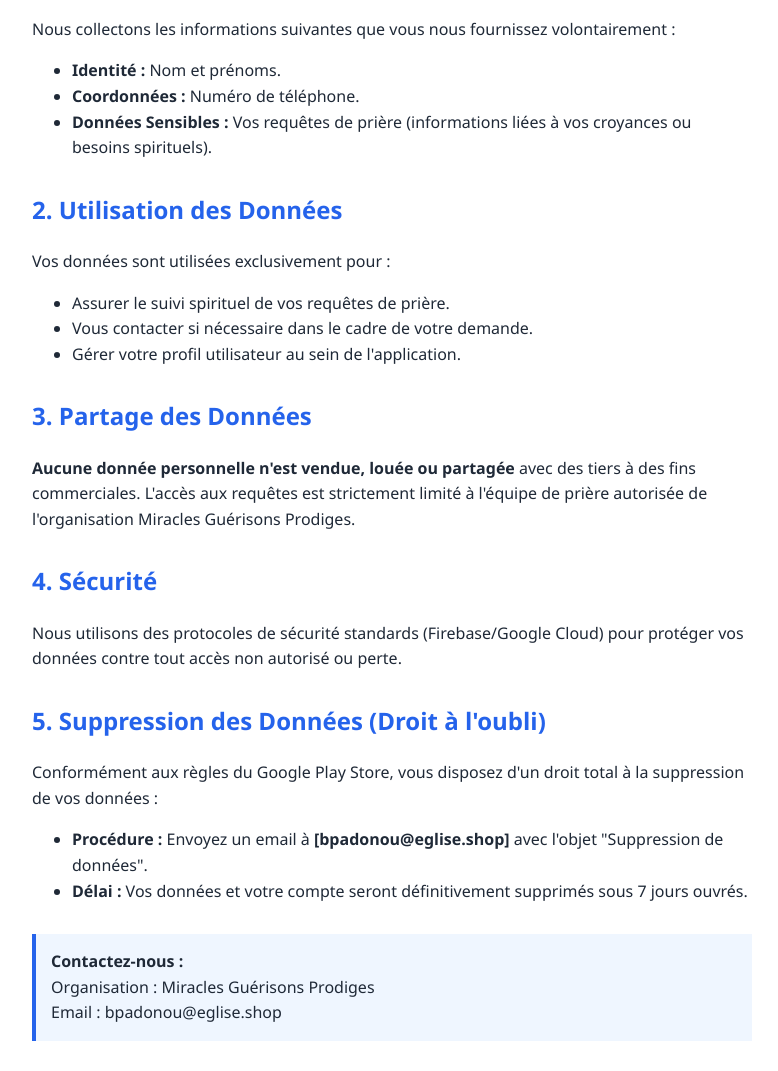
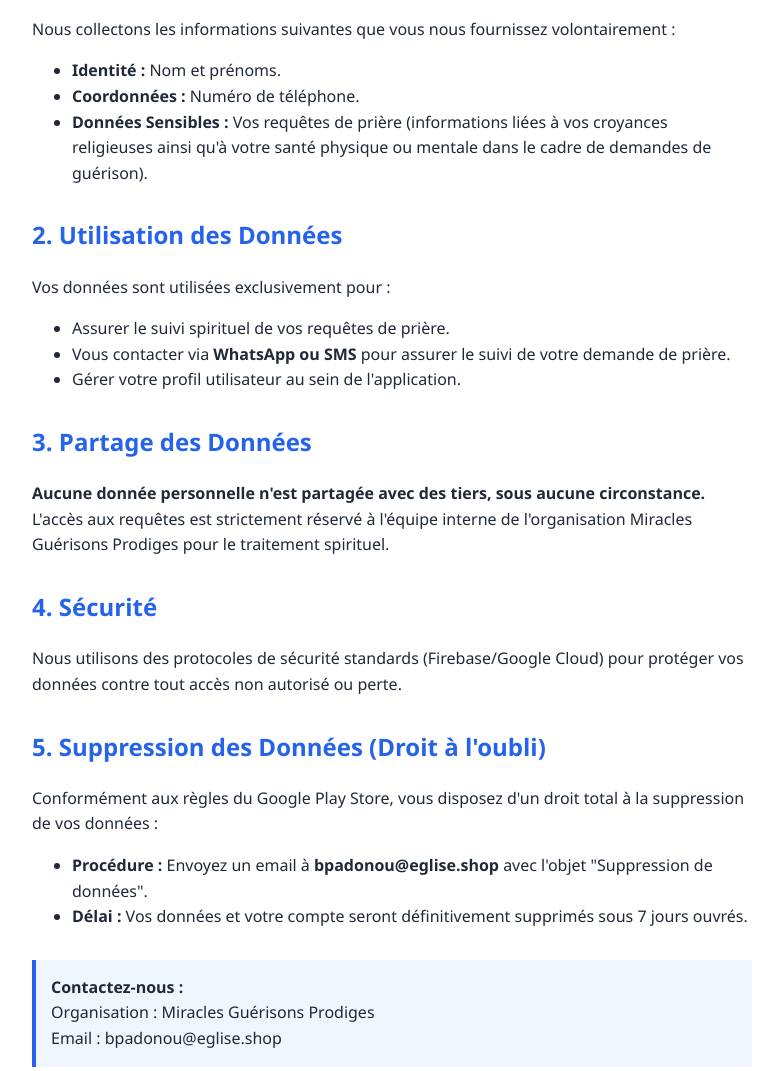
Before and after one commit to padbor/mgp-privacy, a plain HTML site: page index.html in a window 1280 px wide. Shown: the part 410-1481 px from the top of the page, without its empty margins (248-1026 px from the left). Drawn offline with Linux system fonts and the light colour scheme.

Commit message:
Add files via upload

```diff
--- a/index.html
+++ b/index.html
@@ -11,7 +11,6 @@
             --bg-color: #f9fafb;
             --card-bg: #ffffff;
         }
-
         body {
             font-family: 'Segoe UI', Tahoma, Geneva, Verdana, sans-serif;
             line-height: 1.6;
@@ -20,58 +19,44 @@
             margin: 0;
             padding: 0;
         }
-
         .container {
             max-width: 800px;
             margin: 40px auto;
             padding: 20px;
         }
-
         .card {
             background: var(--card-bg);
             padding: 40px;
             border-radius: 12px;
             box-shadow: 0 4px 6px -1px rgba(0, 0, 0, 0.1);
         }
-
         h1 {
             color: var(--primary-color);
             border-bottom: 2px solid var(--primary-color);
             padding-bottom: 10px;
             font-size: 2rem;
         }
-
         h2 {
             color: var(--primary-color);
             margin-top: 30px;
             font-size: 1.5rem;
         }
-
         .date {
             font-style: italic;
             color: #6b7280;
             margin-bottom: 30px;
         }
-
         .contact-box {
             background-color: #eff6ff;
             border-left: 4px solid var(--primary-color);
             padding: 15px;
             margin-top: 30px;
         }
-
         .footer {
             text-align: center;
             margin-top: 40px;
             font-size: 0.875rem;
             color: #9ca3af;
-        }
-
-        @media (max-width: 600px) {
-            .card {
-                padding: 20px;
-            }
-            h1 { font-size: 1.5rem; }
         }
     </style>
 </head>
@@ -89,19 +74,19 @@
         <ul>
             <li><strong>Identité :</strong> Nom et prénoms.</li>
             <li><strong>Coordonnées :</strong> Numéro de téléphone.</li>
-            <li><strong>Données Sensibles :</strong> Vos requêtes de prière (informations liées à vos croyances ou besoins spirituels).</li>
+            <li><strong>Données Sensibles :</strong> Vos requêtes de prière (informations liées à vos croyances religieuses ainsi qu'à votre santé physique ou mentale dans le cadre de demandes de guérison).</li>
         </ul>
 
         <h2>2. Utilisation des Données</h2>
         <p>Vos données sont utilisées exclusivement pour :</p>
         <ul>
             <li>Assurer le suivi spirituel de vos requêtes de prière.</li>
-            <li>Vous contacter si nécessaire dans le cadre de votre demande.</li>
+            <li>Vous contacter via <strong>WhatsApp ou SMS</strong> pour assurer le suivi de votre demande de prière.</li>
             <li>Gérer votre profil utilisateur au sein de l'application.</li>
         </ul>
 
         <h2>3. Partage des Données</h2>
-        <p><strong>Aucune donnée personnelle n'est vendue, louée ou partagée</strong> avec des tiers à des fins commerciales. L'accès aux requêtes est strictement limité à l'équipe de prière autorisée de l'organisation Miracles Guérisons Prodiges.</p>
+        <p><strong>Aucune donnée personnelle n'est partagée avec des tiers, sous aucune circonstance.</strong> L'accès aux requêtes est strictement réservé à l'équipe interne de l'organisation Miracles Guérisons Prodiges pour le traitement spirituel.</p>
 
         <h2>4. Sécurité</h2>
         <p>Nous utilisons des protocoles de sécurité standards (Firebase/Google Cloud) pour protéger vos données contre tout accès non autorisé ou perte.</p>
@@ -109,7 +94,7 @@
         <h2>5. Suppression des Données (Droit à l'oubli)</h2>
         <p>Conformément aux règles du Google Play Store, vous disposez d'un droit total à la suppression de vos données :</p>
         <ul>
-            <li><strong>Procédure :</strong> Envoyez un email à <strong>[bpadonou@eglise.shop]</strong> avec l'objet "Suppression de données".</li>
+            <li><strong>Procédure :</strong> Envoyez un email à <strong>bpadonou@eglise.shop</strong> avec l'objet "Suppression de données".</li>
             <li><strong>Délai :</strong> Vos données et votre compte seront définitivement supprimés sous 7 jours ouvrés.</li>
         </ul>
 
```
